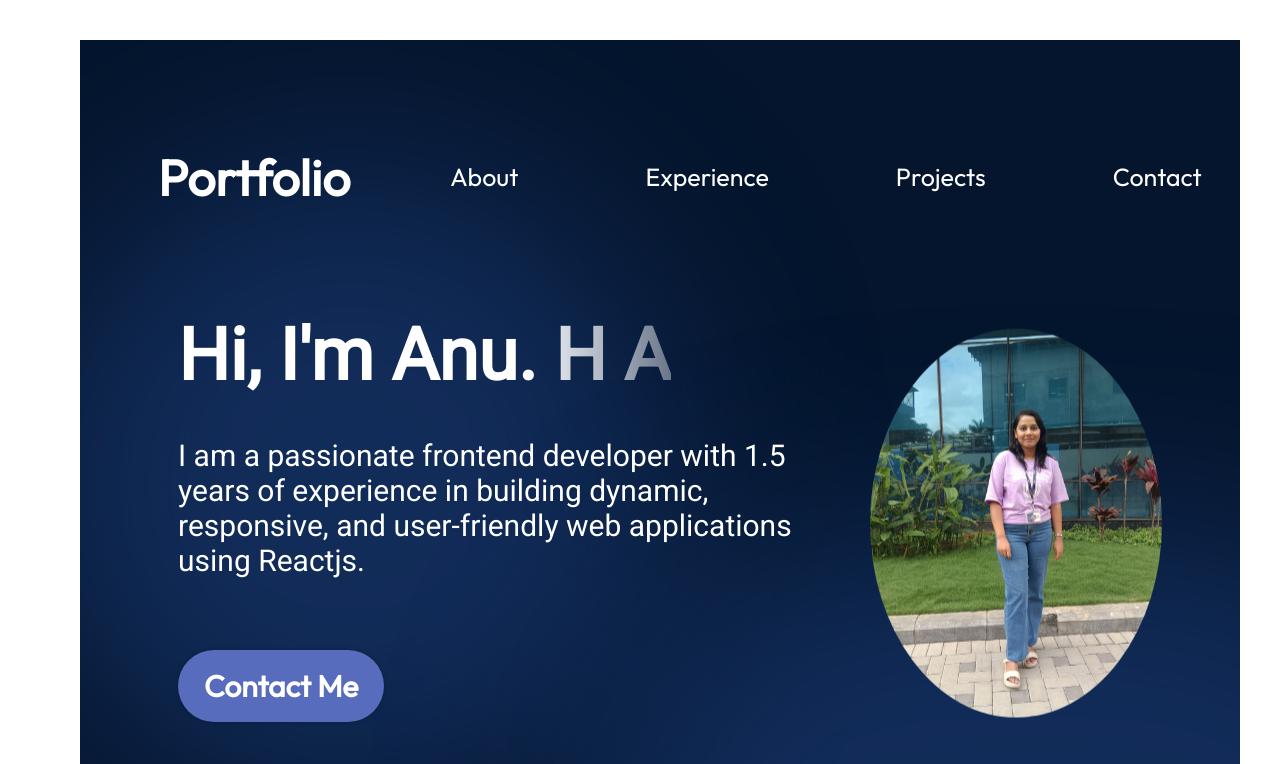
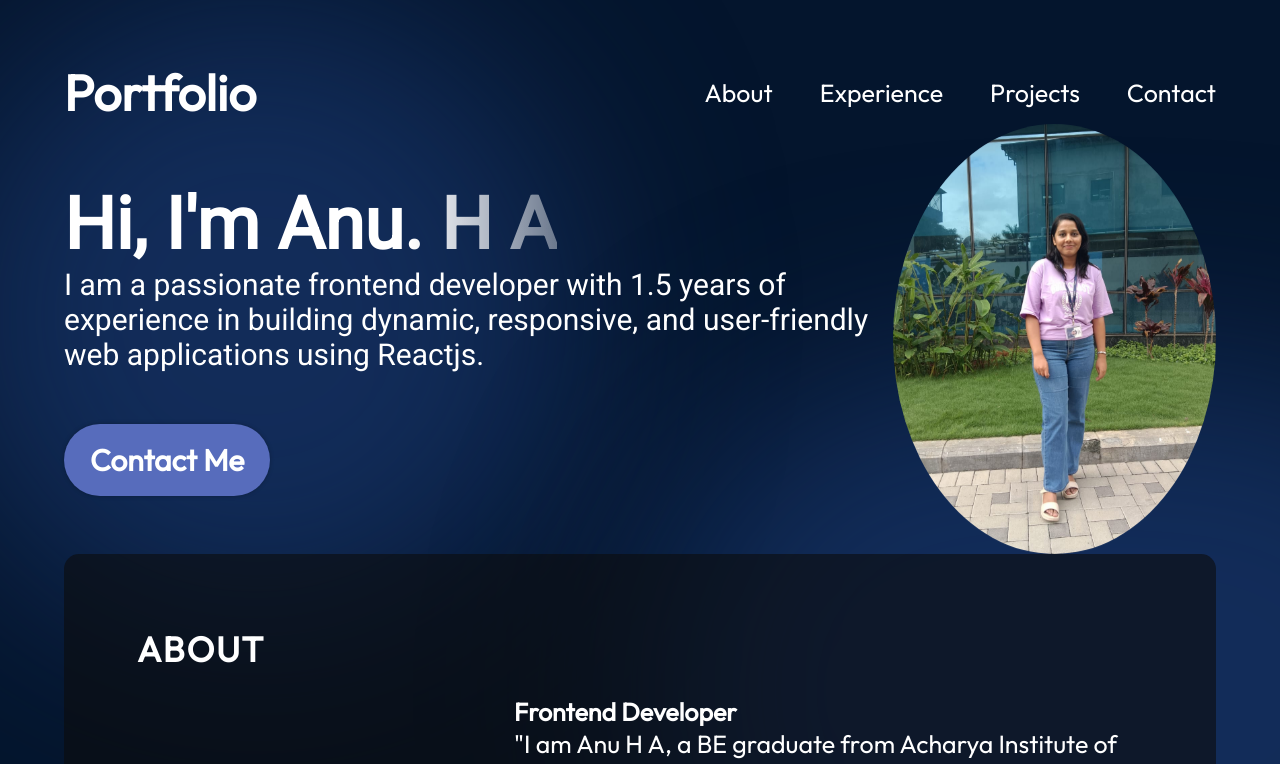
Before and after one commit to anuanuha/porfolio, a React (Vite) app: page / in a window 1280 px wide. Shown: the top 764 px of the page. Built offline with nearby package versions, Linux system fonts and the light colour scheme.

Commit message:
fifth commit

```diff
--- a/src/index.css
+++ b/src/index.css
@@ -1,6 +1,6 @@
 * {
   box-sizing: border-box;
-  margin: 20px;
+  margin: 0;
   padding: 0;
   font-family: "Outfit", Arial, Helvetica, sans-serif;
 }
```
